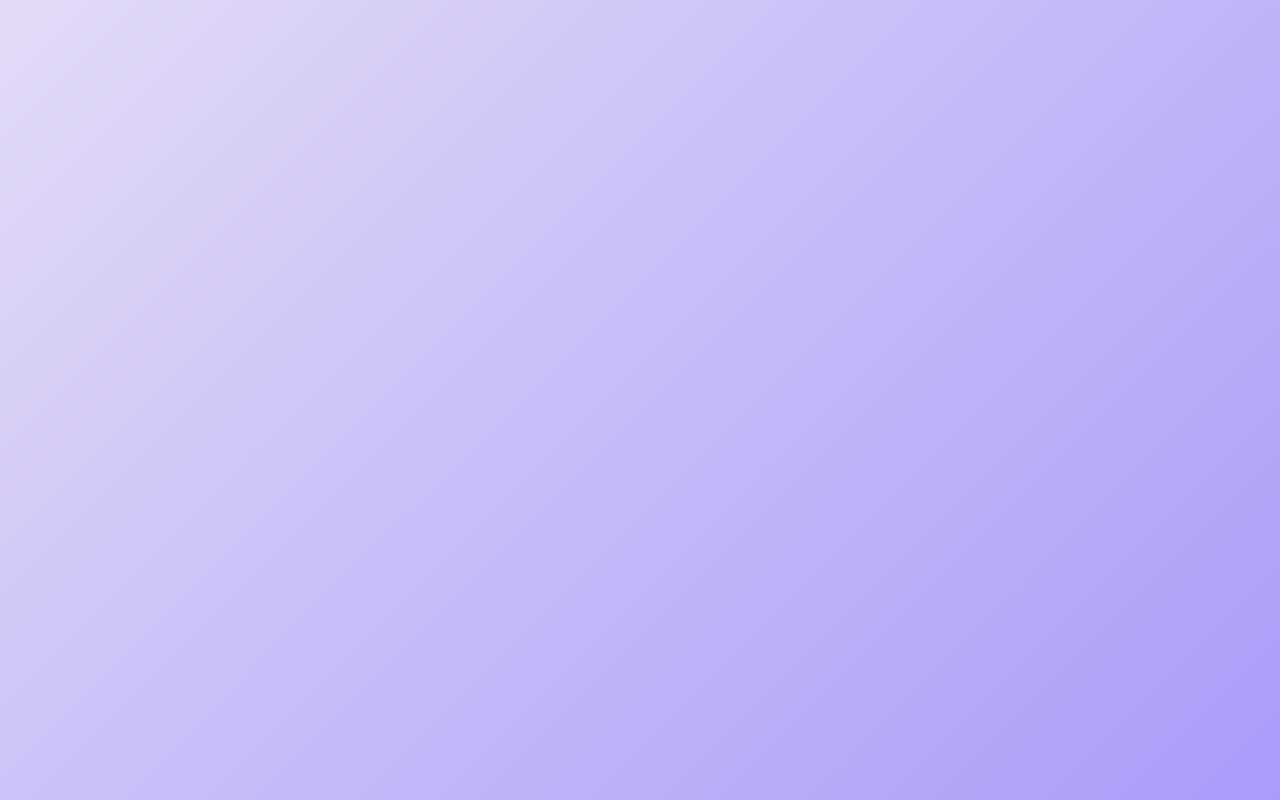
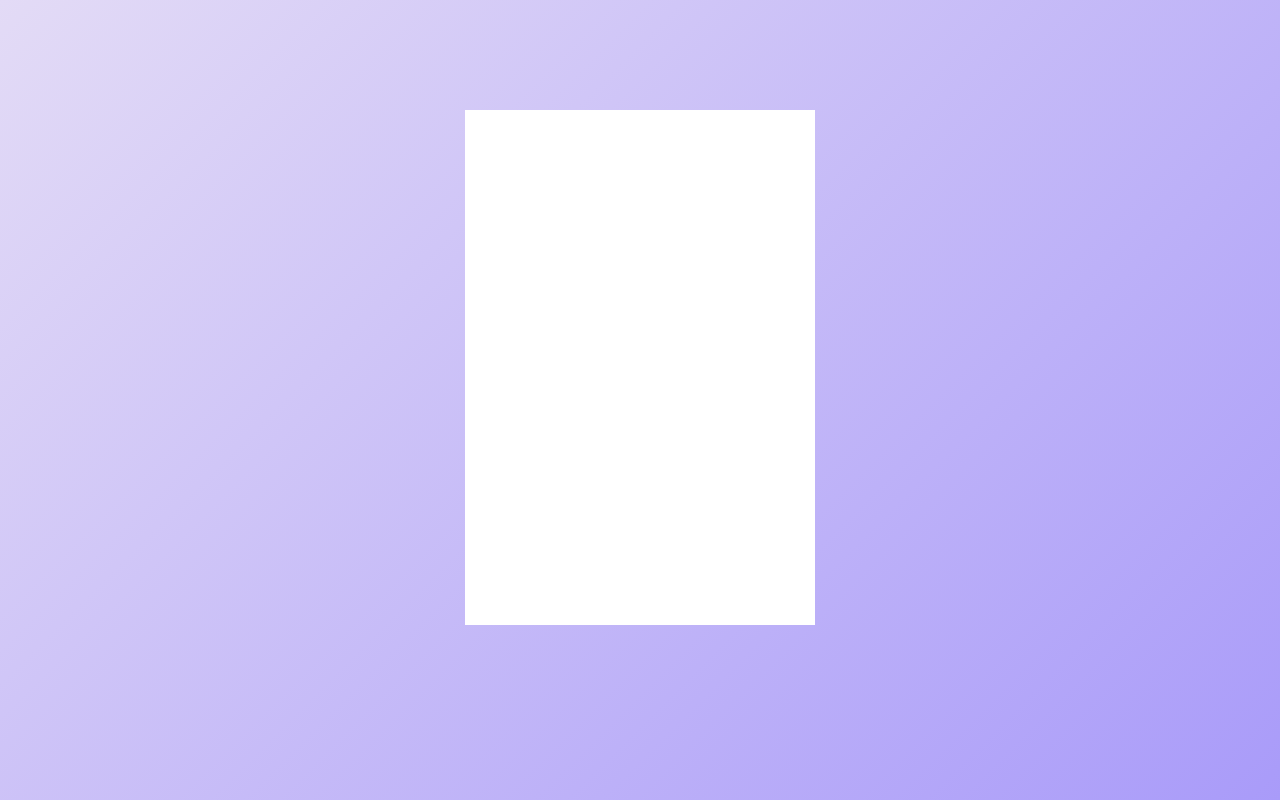
Before and after one commit to fmfahath/profile_flip_3D_card, a plain HTML site: page index.html in a window 1280 px wide. Drawn offline with Linux system fonts and the light colour scheme.

Commit message:
card background added

```diff
--- a/style.css
+++ b/style.css
@@ -11,3 +11,11 @@
     background: linear-gradient(135deg, #e3dbf6, #a99bf9);
     padding: 10px;
 }
+
+.card{
+    width: 350px;
+    height: 515px;
+    background-color: #fff;
+    position: relative;
+    margin: 100px auto 0;
+}
```
